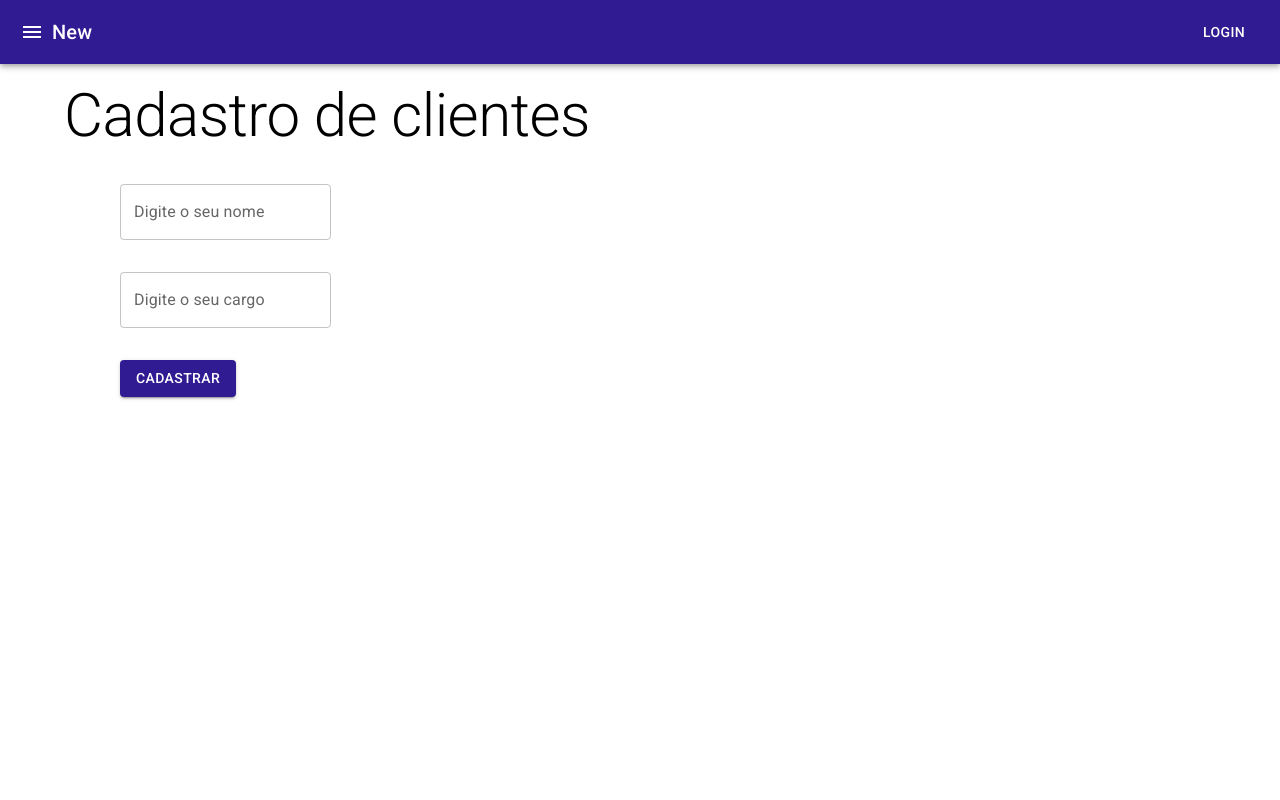
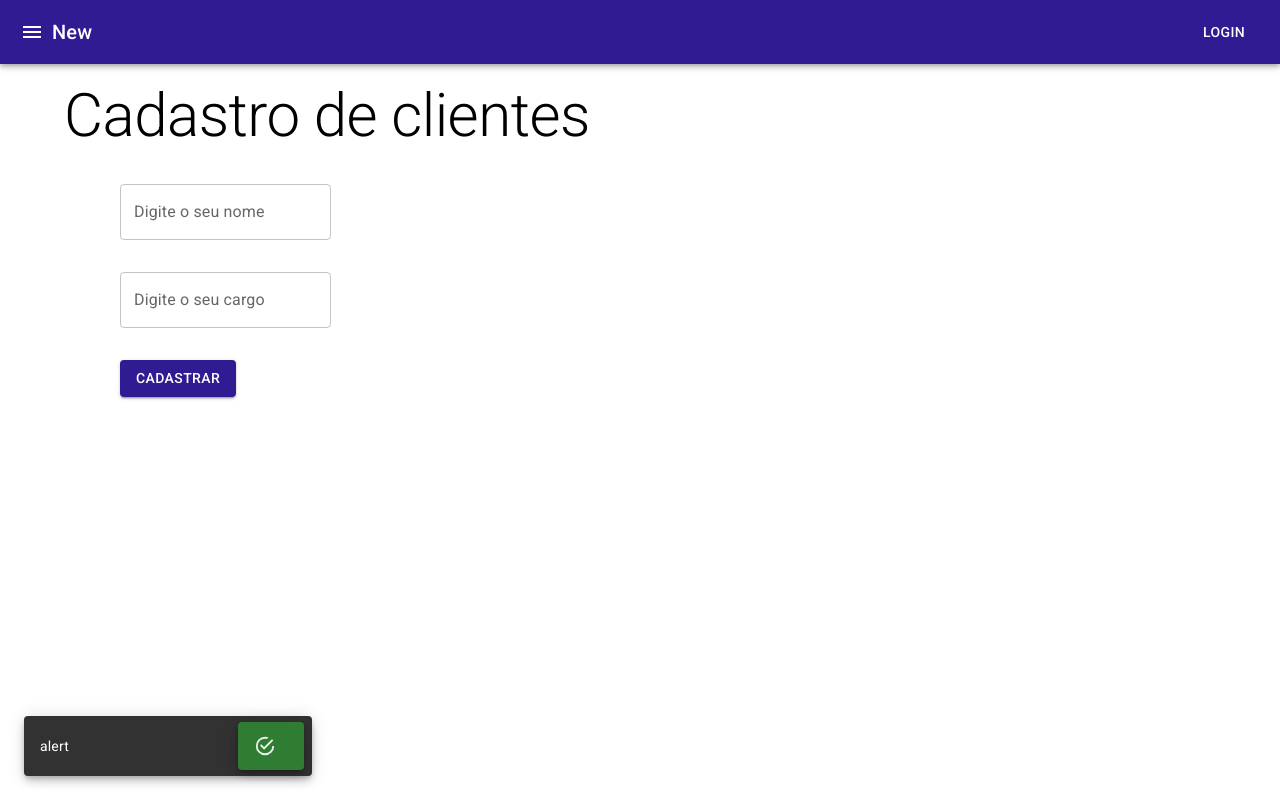
Before and after one commit to PabloJesusdaSilva/my_app, a React (Create React App) app: page /customers/add in a window 1280 px wide. Built offline with nearby package versions, Linux system fonts and the light colour scheme.

Commit message:
:feat: Criando toasty de status

```diff
--- /dev/null
+++ b/src/components/Toasty.js
@@ -0,0 +1,34 @@
+import {
+  Snackbar,
+  Alert
+} from '@mui/material'
+
+const Toasty = ({ open, onClose }) => {
+  const handleClose = (event, reason) =>{
+    if(reason === "clickaway") {
+      return
+    }
+
+    onClose();
+  }
+
+  return (
+    <Snackbar
+      anchorOrigin={{
+        vertical:"bottom",
+        horizontal: "left"
+      }}
+      open={open}
+      autoHideDuration={6000}
+      onClose={handleClose}
+      message="alert"
+      action={
+        <>
+          <Alert elevation={6} variant="filled" severity="success" />
+        </>
+      }
+      />
+  )
+}
+
+export default Toasty;
--- a/src/pages/customers/Register.js
+++ b/src/pages/customers/Register.js
@@ -6,6 +6,8 @@ import {
   TextField,
   Button,
 } from "@mui/material";
+
+import Toasty from "../../components/Toasty";
 
 const Register = () => {
   const [form, setForm] = useState({
@@ -18,7 +20,6 @@ const Register = () => {
       error: false,
     },
   });
-
 
   const handeInputChange = (e) => {
     const { name, value } = e.target;
@@ -90,6 +91,8 @@ const Register = () => {
       <div>
         <Button variant="contained" onClick={handleRegisterButton} sx={{ m: 2 }}>Cadastrar</Button>
       </div>
+
+      <Toasty open/>
     </Container>
   );
 }
```
